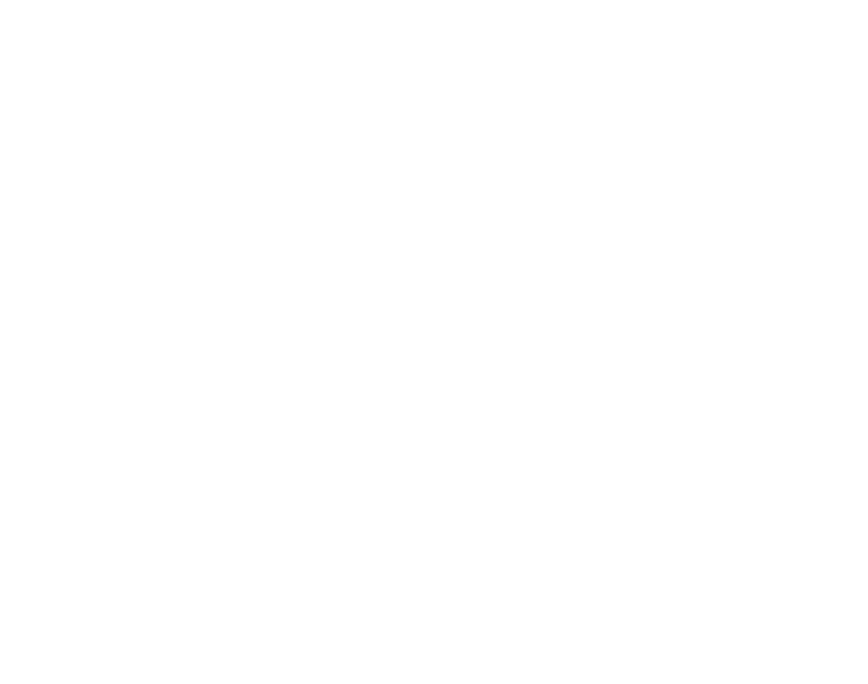
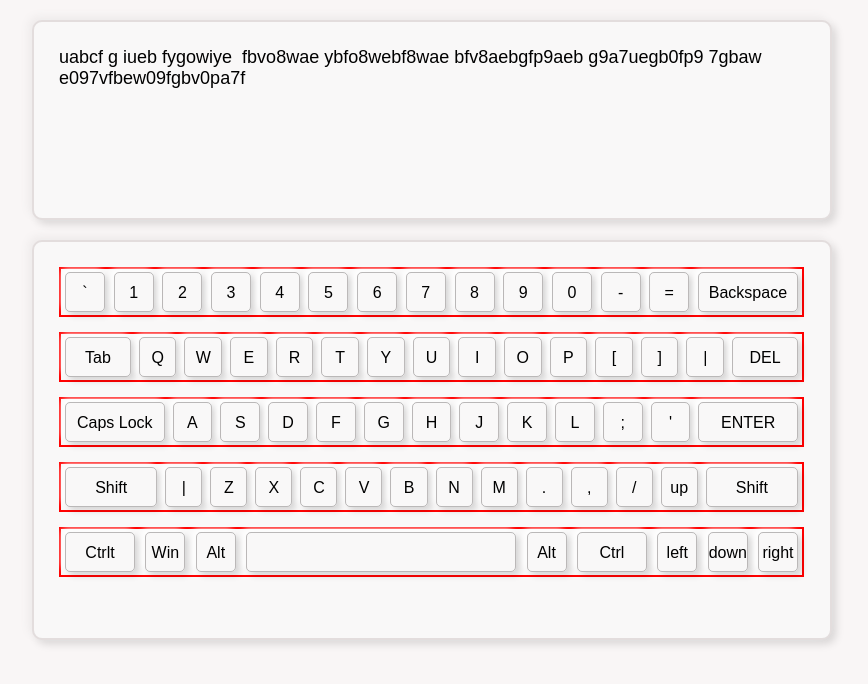
Before and after one commit to Natashulik/virtual-keyboard, a website: page index.html in a window 1280 px wide. Shown: the whole page, without its empty margins (208-1076 px from the left). Drawn offline with Linux system fonts and the light colour scheme.

Commit message:
feat: add screen, keyboard and keys

```diff
--- a/index.html
+++ b/index.html
@@ -4,9 +4,11 @@
     <meta charset="UTF-8">
     <meta http-equiv="X-UA-Compatible" content="IE=edge">
     <meta name="viewport" content="width=device-width, initial-scale=1.0">
-    <title>Document</title>
+    <link rel="stylesheet" href="style.css">
+    <title>Virtual-keyboard</title>
 </head>
 <body>
 
+    <script src="index.js"></script>
 </body>
 </html>
--- a/index.js
+++ b/index.js
@@ -0,0 +1,80 @@
+/* add screen and keyboard */
+const body = document.querySelector('body');
+const screen = document.createElement('div');
+const keyboard = document.createElement('div');
+
+screen.className = 'screen';
+keyboard.className = 'keyboard';
+
+body.appendChild(screen);
+body.appendChild(keyboard);
+
+/* add lines */
+
+const line1 = document.createElement('div');
+line1.className = 'line line1';
+keyboard.appendChild(line1);
+
+const line2 = document.createElement('div');
+line2.className = 'line line2';
+keyboard.appendChild(line2);
+
+const line3 = document.createElement('div');
+line3.className = 'line line3';
+keyboard.appendChild(line3);
+
+const line4 = document.createElement('div');
+line4.className = 'line line4';
+keyboard.appendChild(line4);
+
+const line5 = document.createElement('div');
+line5.className = 'line line5';
+keyboard.appendChild(line5);
+
+/* add keys */
+const arrKeys1 = ['`', '1', '2', '3', '4', '5', '6', '7', '8', '9', '0', '-', '=', 'Backspace'];
+arrKeys1.forEach((item) => {
+  const key = document.createElement('div');
+  key.className = 'key';
+  key.innerText = item;
+  line1.appendChild(key);
+})
+
+const arrKeys2 = ['Tab', 'Q', 'W', 'E', 'R', 'T', 'Y', 'U', 'I', 'O', 'P', '[', ']', '|', 'DEL'];
+arrKeys2.forEach((item) => {
+  const key = document.createElement('div');
+  key.className = 'key';
+  key.innerText = item;
+  line2.appendChild(key);
+})
+
+const arrKeys3 = ['Caps Lock', 'A', 'S', 'D', 'F', 'G', 'H', 'J', 'K', 'L', ';', '\'', 'ENTER'];
+arrKeys3.forEach((item) => {
+  const key = document.createElement('div');
+  key.className = 'key';
+  key.innerText = item;
+  line3.appendChild(key);
+})
+
+const arrKeys4 = ['Shift', '|', 'Z', 'X', 'C', 'V', 'B', 'N', 'M', '.', ',', '/', 'up', 'Shift'];
+arrKeys4.forEach((item) => {
+  const key = document.createElement('div');
+  key.className = 'key';
+  key.innerText = item;
+  line4.appendChild(key);
+})
+
+const arrKeys5 = ['Ctrlt', 'Win', 'Alt', ' ', 'Alt', 'Ctrl', 'left', 'down', 'right'];
+arrKeys5.forEach((item) => {
+  const key = document.createElement('div');
+  key.className = 'key';
+  key.innerText = item;
+  line5.appendChild(key);
+})
+
+document.addEventListener('keydown', (event) => {
+  console.log(event.code);
+});
+
+
+screen.innerText="uabcf g iueb fygowiye  fbvo8wae ybfo8webf8wae bfv8aebgfp9aeb g9a7uegb0fp9 7gbaw e097vfbew09fgbv0pa7f"
--- a/style.css
+++ b/style.css
@@ -0,0 +1,98 @@
+* {
+    margin: 0;
+    padding: 0;
+    box-sizing: border-box;
+  }
+
+  html {
+    box-sizing: border-box;
+  }
+
+  body {
+    font-family: 'Arial', sans-serif;
+    background-color: #f9f6f6;
+  }
+
+
+.screen {
+  width: 800px;
+  height: 200px;
+  border: 2px solid rgba(222, 215, 215, 0.8);
+  margin: 20px auto;
+  padding: 25px;
+  border-radius: 10px;
+  box-shadow: -4px -4px 8px #efecec,
+              4px  4px 8px #0002;
+  font-size: 18px;
+  background-color: rgb(249, 248, 248);
+  overflow: hidden;
+  overflow-y: auto;
+  white-space: pre-wrap;
+
+}
+
+
+.keyboard {
+    width: 800px;
+    height: 400px;
+    border: 2px solid rgba(222, 215, 215, 0.8);
+    margin: 20px auto;
+    padding: 25px;
+    border-radius: 10px;
+
+    border: 2px solid rgba(222, 215, 215, 0.8);
+    border-radius: 10px;
+    box-shadow: -4px -4px 8px #efecec,
+                4px  4px 8px #0002;
+    background-color: rgb(249, 248, 248);
+}
+
+.line {
+    width:  745px;
+    height: 50px;
+    border: 2px solid red;
+    margin-bottom: 15px;
+    display: flex;
+    align-items: center;
+    justify-content: space-between;
+}
+
+.key {
+    width:  40px;
+    height: 40px;
+    text-align: center;
+    border: 1px solid rgba(146, 142, 142, 0.6);
+    margin: 0 4px;
+    line-height: 40px;
+    border-radius: 5px;
+    box-shadow: 4px 4px 6px #0002,
+                -3px -3px 6px #fff;
+
+}
+
+.key:active,
+.key:hover {
+    color: orangered;
+}
+
+.line1 .key:last-child,
+.line3 .key:first-child,
+.line3 .key:last-child,
+.line4 .key:first-child,
+.line4 .key:last-child {
+    width: 100px;
+}
+
+.line2 .key:first-child,
+.line2 .key:last-child  {
+    width: 70px;
+}
+
+.line5 .key:first-child,
+.line5 .key:nth-child(6) {
+    width: 70px;
+}
+
+.line5 .key:nth-child(4) {
+    width: 270px;
+}
```
Also changed, not shown: .eslintrc.js.
